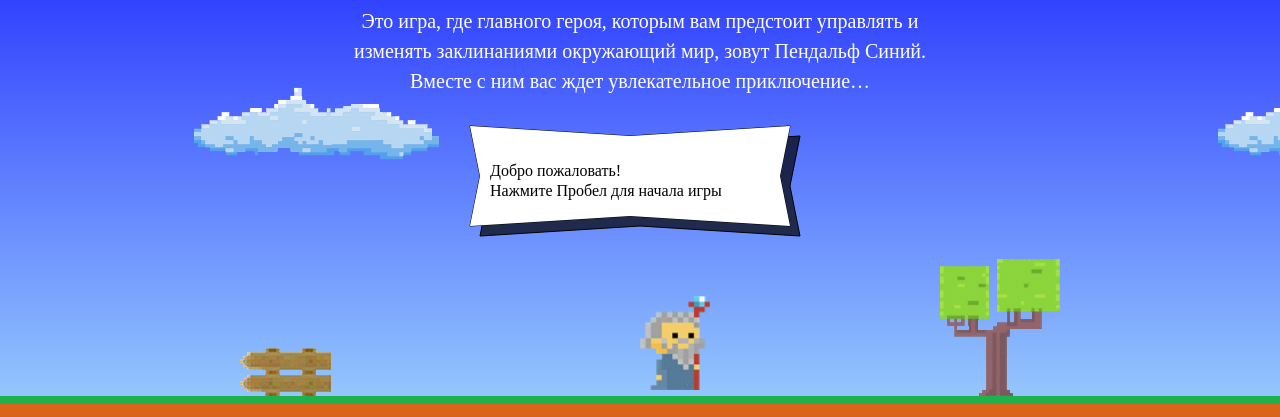
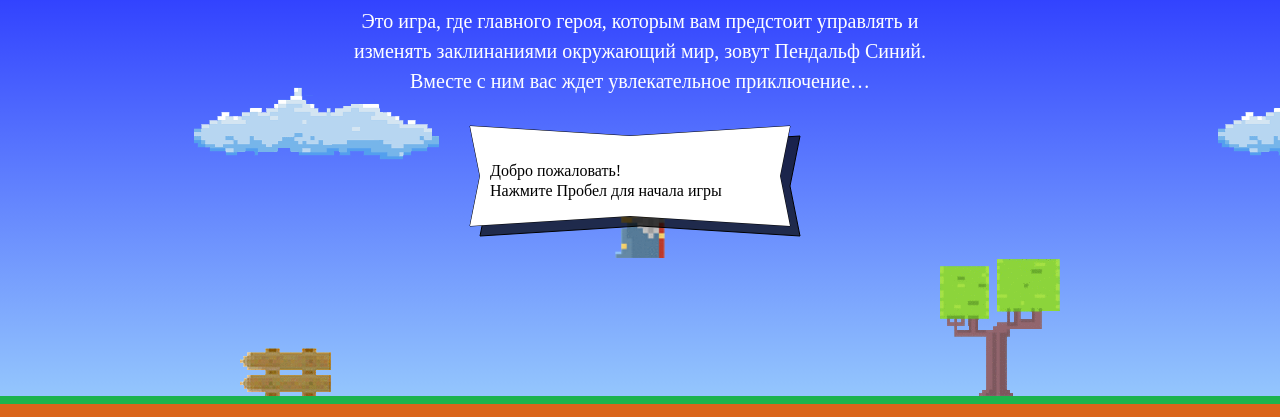
Before and after one commit to xflatiboy/1063087-code-and-magick-19, a website: page index.html in a window 1280 px wide. Shown: the part 203-620 px from the top of the page. Drawn offline with Linux system fonts and the light colour scheme; a web font is replaced by a local one.

Commit message:
Исправил замечания

```diff
--- a/index.html
+++ b/index.html
@@ -182,28 +182,19 @@
 </template>
 <script type="text/javascript">
   var fireballSize = 22;
-  var getFireballSpeed = function(left) {
-    return left  ? 5 : 2;
-  };
-  /**
-  var getFireballSpeed = function(left) {
-    if (left = true) {
-      return 5;
-    } else {
-      return 2;
-    }
-  };
-  **/
   var wizardSpeed = 3;
   var wizardWidth = 70;
+  var getFireballSpeed = function(left) {
+    return left ? 5 : 2;
+  };
   var getWizardHeight = function() {
     return 1.337 * wizardWidth;
   };
   var getWizardX = function(width) {
-    return width / 2;
+    return (width - wizardWidth) / 2;
   };
   var getWizardY = function(height) {
-    return height * (2 / 3);
+    return (height - 1.337 * wizardWidth) * (1 / 3);
   };
 </script>
 <script src="js/game.js"></script>
```
